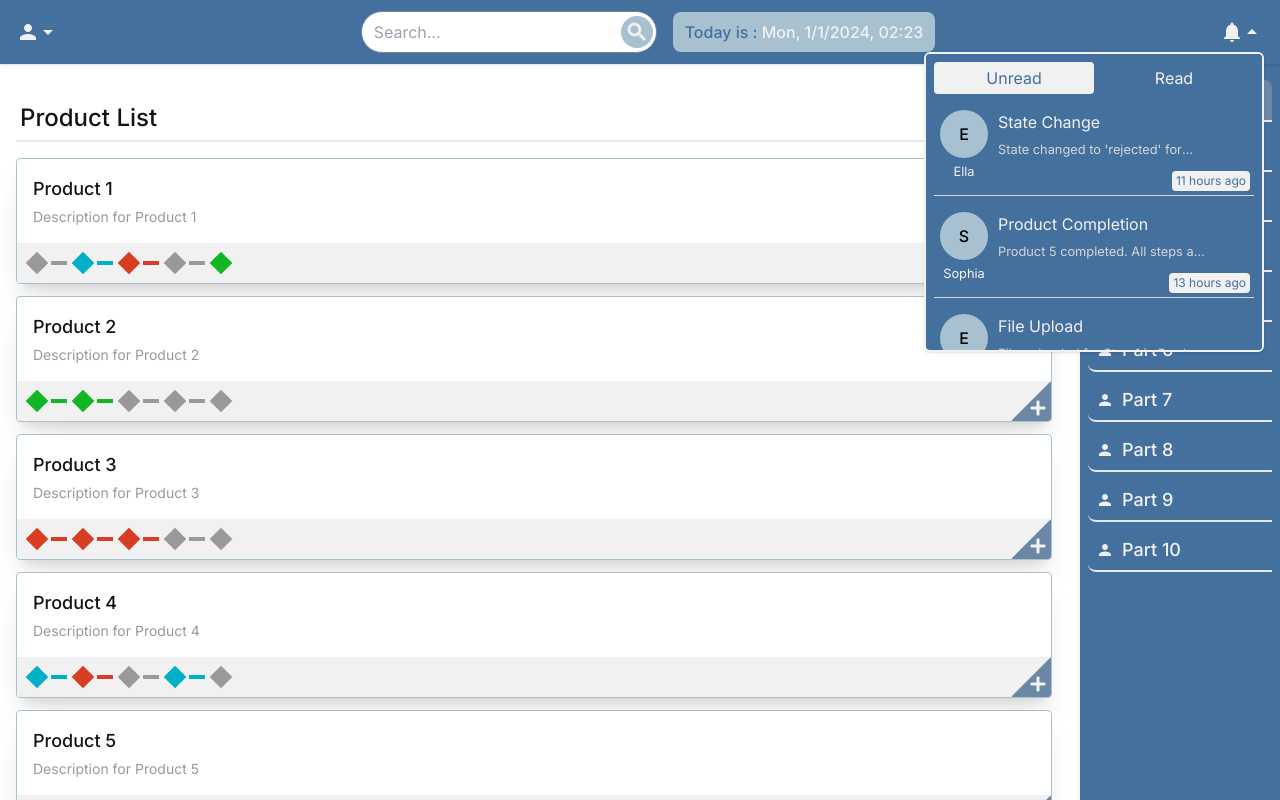
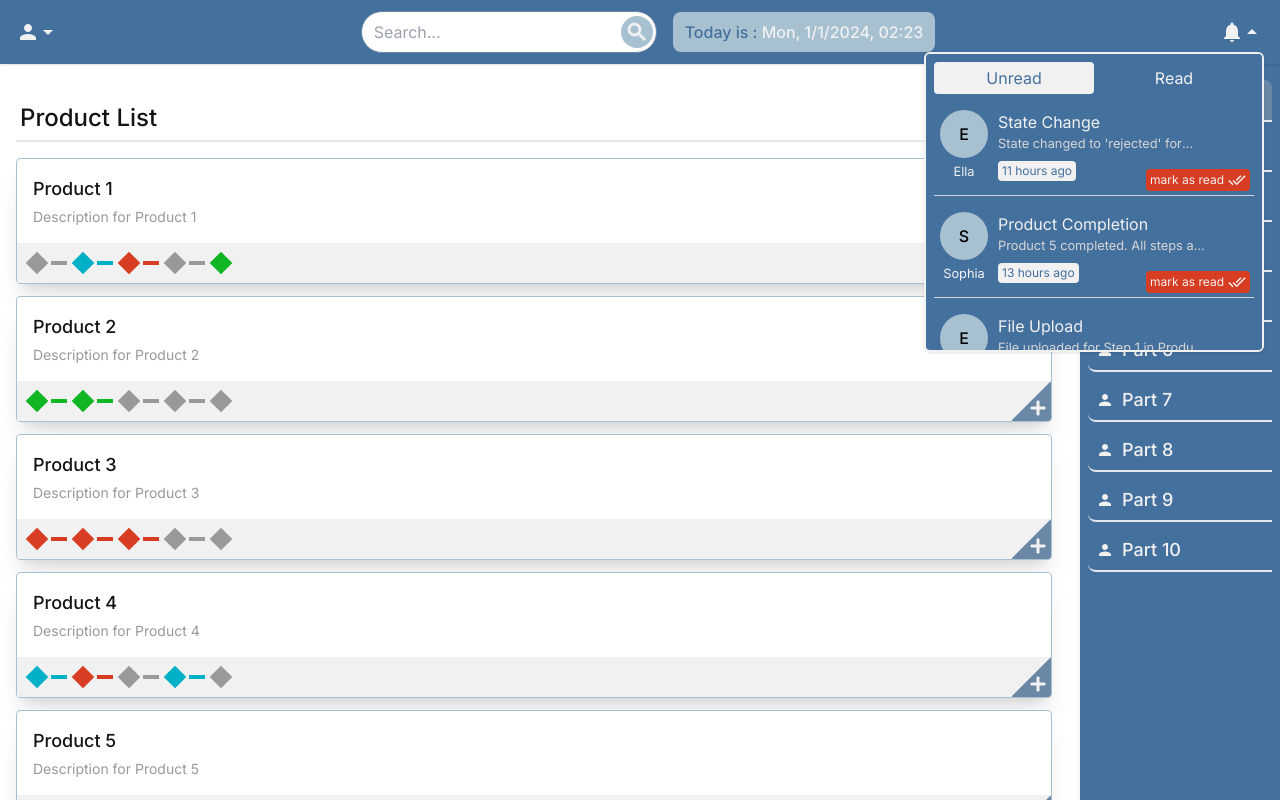
Before and after one commit to ART1377/Workflow-step-by-step, a Next.js app: page /part1 in a window 1280 px wide. Both pictures are taken after a click on the button 1242 px from the left and 32 px from the top of the page. Shown: the top 800 px of the page. Built offline with nearby package versions, Linux system fonts and the light colour scheme; data requests are answered from the project's data file.

Commit message:
now mark as read works !

```diff
--- a/src/app/components/Notification/Notification.tsx
+++ b/src/app/components/Notification/Notification.tsx
@@ -1,5 +1,5 @@
+"use client";
 import React, { useEffect, useState } from "react";
-import DropDownItem from "../DropDownItem/DropDownItem";
 import {
   MdNotifications,
   MdArrowDropDown,
@@ -7,7 +7,6 @@ import {
 } from "react-icons/md";
 import {
   fetchNotifications,
-  markAsRead,
 } from "../../redux/slices/notificationSlice";
 import { useAppDispatch, useAppSelector } from "@/app/redux/hooks/hooks";
 import { Notification } from "../../../../next-type-d";
@@ -19,6 +18,8 @@ const Notification = () => {
     (state) => state.notifications.notifications
   );
   const status = useAppSelector((state) => state.notifications.status);
+
+  console.log(status)
 
   const [isNotificationsOpen, setIsNotificationsOpen] = useState(false);
   const [activeTab, setActiveTab] = useState("unread");
@@ -35,9 +36,7 @@ const Notification = () => {
     dispatch(fetchNotifications());
   }, [dispatch]);
 
-  const handleMarkAsRead = (notificationId: string) => {
-    dispatch(markAsRead(notificationId));
-  };
+
 
   const filteredNotifications =
     activeTab === "unread"
@@ -96,7 +95,11 @@ const Notification = () => {
                     <NotificationItem
                       key={notification.id}
                       notification={notification}
-                      last={true}
+                      last={
+                        filteredNotifications?.length > 10 && index === 10
+                          ? true
+                          : filteredNotifications?.length - 1 === index
+                      }
                     />
                   );
                 }
--- a/src/app/components/Notification/NotificationItem/NotificationItem.tsx
+++ b/src/app/components/Notification/NotificationItem/NotificationItem.tsx
@@ -1,42 +1,93 @@
+"use client";
 import React from "react";
 import { Notification } from "../../../../../next-type-d";
 import TimeAgo from "../../TimeAgo/TimeAgo";
+import { MdDoneAll } from "react-icons/md";
+import {
+  markAsRead,
+} from "../../../redux/slices/notificationSlice";
+import { useAppDispatch } from "@/app/redux/hooks/hooks";
 
 type Props = {
   notification: Notification;
-  last:boolean;
+  last: boolean;
 };
 const NotificationItem = ({
   notification: { id, message, read, sender, timestamp, title },
+  last,
 }: Props) => {
 
+  const dispatch = useAppDispatch();
+
+
+  const handleMarkAsRead = (notificationId: string) => {
+    dispatch(markAsRead(notificationId));
+  };
 
   return (
     <>
-      <div className={`flex relative mb-3 border-b p-1 gap-2 w-[320px] h-[90px] ${read?'bg-light border-gray-dark':'bg-primary-dark border-gray-light'}`}>
+      <div
+        className={`flex relative mb-3 ${
+          !last && "border-b"
+        } p-1 gap-2 w-[320px] h-[90px] ${
+          read
+            ? "bg-light border-gray-dark"
+            : "bg-primary-dark border-gray-light"
+        }`}
+      >
         <div className={`sender w-1/6 flex flex-col items-center`}>
           <div className="bg-primary-light w-12 h-12 rounded-full flex justify-center items-center font-medium">
-            {sender.senderName[0]}
+            {sender?.senderName[0]}
           </div>
           <div>
-            <small className={`text-bold capitalize ${read?'text-dark':'text-light'}`}>{sender.senderName}</small>
+            <small
+              className={`text-bold capitalize ${
+                read ? "text-dark" : "text-light"
+              }`}
+            >
+              {sender?.senderName}
+            </small>
           </div>
         </div>
-        <div className={`body w-4/6 flex flex-col gap-1.5`}>
+        <div className={`body w-4/6 flex flex-col gap-`}>
           <div>
-            <p className={`line-clamp-1 ${read?'text-dark':'text-light'}`}>{title}</p>
+            <p className={`line-clamp-1 ${read ? "text-dark" : "text-light"}`}>
+              {title}
+            </p>
           </div>
           <div>
-            <small className={`line-clamp-1 ${read?'text-gray-dark':'text-gray-light'}`}>{message}</small>
+            <small
+              className={`line-clamp-1 ${
+                read ? "text-gray-dark" : "text-gray-light"
+              }`}
+            >
+              {message}
+            </small>
           </div>
+          {timestamp && (
+            <div
+              className={`text-xs px-1 py-0.5 mt-2 w-max rounded-radius-main ${
+                read ? "bg-primary-dark" : "bg-light"
+              }`}
+            >
+              <span className={` ${read ? "text-light" : "text-primary-dark"}`}>
+                <TimeAgo timestamp={timestamp} />
+              </span>
+            </div>
+          )}
         </div>
         <div className={`last w-1.6`}>
-          <div className={`text-xs px-1 py-0.5 absolute bottom-1 right-1 w-max rounded-radius-main ${read?'bg-primary-dark':'bg-light'}`}>
-            <span className={` ${read?'text-light':'text-primary-dark'}`}>
-
-            <TimeAgo timestamp={timestamp} />
-            </span>
-          </div>
+          {!read && (
+            <div
+            onClick={()=>handleMarkAsRead(id)}
+              className={`text-xs px-1 py-0.5 absolute bottom-1 right-1 w-max rounded-radius-main bg-reject`}
+            >
+              <span className={`flex items-center gap-1 text-light`}>
+                mark as read
+                <MdDoneAll className="text-lg" />
+              </span>
+            </div>
+          )}
         </div>
       </div>
     </>
--- a/src/app/components/TimeAgo/TimeAgo.tsx
+++ b/src/app/components/TimeAgo/TimeAgo.tsx
@@ -6,6 +6,7 @@ interface TimeAgoProps {
 }
 
 const TimeAgo: React.FC<TimeAgoProps> = ({ timestamp }) => {
+
   const parsedTimestamp = parseISO(timestamp);
   const timeAgo = formatDistanceToNow(parsedTimestamp, { addSuffix: true });
 
--- a/src/app/redux/slices/notificationSlice.tsx
+++ b/src/app/redux/slices/notificationSlice.tsx
@@ -27,10 +27,17 @@ export const fetchNotifications = createAsyncThunk(
 export const markAsRead = createAsyncThunk(
   "notifications/markAsRead",
   async (notificationId: string) => {
-    const response = await axios.put(
+    const response = await axios.get(
       `${API_URL}/notifications/${notificationId}`
     );
-    return response.data;
+    const notification = response.data;
+
+    const updateNotification = { ...notification, read: true };
+
+    // Now, update the notification on the server
+    await axios.put(`${API_URL}/notifications/${notificationId}`, updateNotification);
+
+    return notification?.id;
   }
 );
 
@@ -51,6 +58,9 @@ const notificationsSlice = createSlice({
         state.status = "failed";
         state.error = action.error.message || "Failed to fetch notifications";
       })
+      .addCase(markAsRead.pending, (state) => {
+        state.status = "loading";
+      })
       .addCase(markAsRead.fulfilled, (state, action) => {
         const index = state.notifications.findIndex(
           (n) => n.id === action.payload
```
Also changed, not shown: db.json (line endings or trailing spaces).
